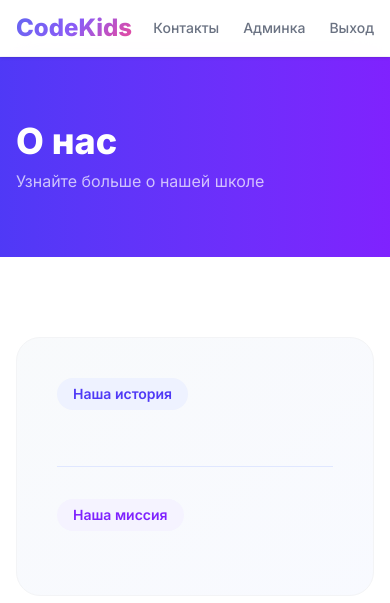
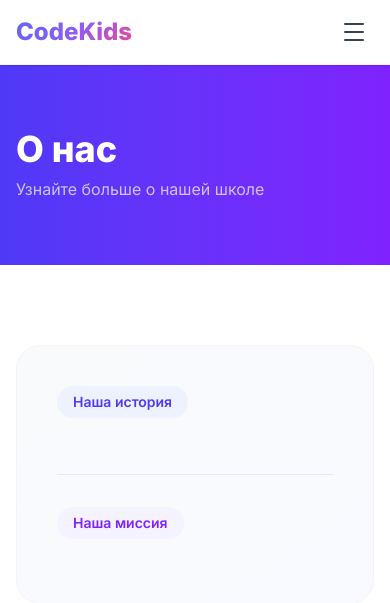
Before and after one commit to strongardo/codekids, a Django app: page /about/ in a window 390 px wide. Shown: the top 603 px of the page. Run offline with Django 5.2, Linux system fonts and the light colour scheme; the visitor is signed in with stand-in values (Sample User, id 1); data that the repository does not hold is empty.

Commit message:
Add header burger-menu on mobile

```diff
--- a/templates/header.html
+++ b/templates/header.html
@@ -3,15 +3,16 @@
         <a href="{% url 'home' %}">
             <span class="text-2xl font-extrabold gradient-text">CodeKids</span>
         </a>
-        <nav class="flex items-center gap-6 text-sm font-medium">
+
+        {# Десктоп-навигация #}
+        <nav class="hidden md:flex items-center gap-6 text-sm font-medium">
             <a href="{% url 'home' %}#contacts" class="text-gray-500 hover:text-indigo-600 transition">Контакты</a>
 
             {% if user.is_staff %}
             <a href="/admin" class="text-gray-500 hover:text-indigo-600 transition">Админка</a>
             <form method="POST" action="{% url 'logout' %}" class="inline">
                 {% csrf_token %}
-                <button type="submit"
-                        class="text-gray-500 hover:text-indigo-600 transition text-sm font-medium bg-transparent p-0 m-0 border-none cursor-pointer">
+                <button type="submit" class="text-gray-500 hover:text-indigo-600 transition text-sm font-medium bg-transparent p-0 m-0 border-none cursor-pointer">
                     Выход
                 </button>
             </form>
@@ -20,8 +21,7 @@
             <a href="{% url 'dashboard' %}" class="text-gray-500 hover:text-indigo-600 transition">Личный кабинет</a>
             <form method="POST" action="{% url 'logout' %}" class="inline">
                 {% csrf_token %}
-                <button type="submit"
-                        class="text-gray-500 hover:text-indigo-600 transition text-sm font-medium bg-transparent p-0 m-0 border-none cursor-pointer">
+                <button type="submit" class="text-gray-500 hover:text-indigo-600 transition text-sm font-medium bg-transparent p-0 m-0 border-none cursor-pointer">
                     Выход
                 </button>
             </form>
@@ -29,7 +29,97 @@
             <a href="{% url 'login_form' %}" class="text-gray-500 hover:text-indigo-600 transition">Вход</a>
             {% endif %}
             {% endif %}
+        </nav>
 
+        {# Кнопка бургера (мобиль) #}
+        <button id="burgerBtn" class="md:hidden flex flex-col justify-center items-center w-10 h-10 rounded-xl hover:bg-gray-100 transition gap-1.5" aria-label="Меню">
+            <span class="burger-line block w-5 h-0.5 bg-gray-700 rounded transition-all duration-300"></span>
+            <span class="burger-line block w-5 h-0.5 bg-gray-700 rounded transition-all duration-300"></span>
+            <span class="burger-line block w-5 h-0.5 bg-gray-700 rounded transition-all duration-300"></span>
+        </button>
+    </div>
+
+    {# Мобильное меню #}
+    <div id="mobileMenu" class="md:hidden hidden border-t border-gray-100 bg-white/95 backdrop-blur-lg">
+        <nav class="max-w-7xl mx-auto px-4 py-4 flex flex-col gap-1 text-sm font-medium">
+            <a href="{% url 'home' %}#contacts"
+               class="text-gray-600 hover:text-indigo-600 hover:bg-indigo-50 transition px-3 py-2.5 rounded-xl">
+                Контакты
+            </a>
+
+            {% if user.is_staff %}
+            <a href="/admin"
+               class="text-gray-600 hover:text-indigo-600 hover:bg-indigo-50 transition px-3 py-2.5 rounded-xl">
+                Админка
+            </a>
+            <form method="POST" action="{% url 'logout' %}">
+                {% csrf_token %}
+                <button type="submit"
+                        class="w-full text-left text-gray-600 hover:text-indigo-600 hover:bg-indigo-50 transition px-3 py-2.5 rounded-xl bg-transparent border-none cursor-pointer text-sm font-medium">
+                    Выход
+                </button>
+            </form>
+            {% else %}
+            {% if user.is_authenticated %}
+            <a href="{% url 'dashboard' %}"
+               class="text-gray-600 hover:text-indigo-600 hover:bg-indigo-50 transition px-3 py-2.5 rounded-xl">
+                Личный кабинет
+            </a>
+            <form method="POST" action="{% url 'logout' %}">
+                {% csrf_token %}
+                <button type="submit"
+                        class="w-full text-left text-gray-600 hover:text-indigo-600 hover:bg-indigo-50 transition px-3 py-2.5 rounded-xl bg-transparent border-none cursor-pointer text-sm font-medium">
+                    Выход
+                </button>
+            </form>
+            {% else %}
+            <a href="{% url 'login_form' %}"
+               class="text-gray-600 hover:text-indigo-600 hover:bg-indigo-50 transition px-3 py-2.5 rounded-xl">
+                Вход
+            </a>
+            {% endif %}
+            {% endif %}
+
+            <div class="pt-2 mt-1 border-t border-gray-100">
+                <a href="#application_form"
+                   class="block text-center bg-gradient-to-r from-indigo-600 to-violet-600 text-white font-semibold px-5 py-2.5 rounded-xl transition-all">
+                    Оставить заявку
+                </a>
+            </div>
         </nav>
     </div>
 </header>
+
+<script>
+    (function () {
+        const btn = document.getElementById('burgerBtn');
+        const menu = document.getElementById('mobileMenu');
+        const lines = btn.querySelectorAll('.burger-line');
+
+        btn.addEventListener('click', () => {
+            const isOpen = !menu.classList.contains('hidden');
+
+            if (isOpen) {
+                menu.classList.add('hidden');
+                lines[0].style.transform = '';
+                lines[1].style.opacity = '1';
+                lines[2].style.transform = '';
+            } else {
+                menu.classList.remove('hidden');
+                lines[0].style.transform = 'translateY(8px) rotate(45deg)';
+                lines[1].style.opacity = '0';
+                lines[2].style.transform = 'translateY(-8px) rotate(-45deg)';
+            }
+        });
+
+        // Закрываем при клике на ссылку внутри меню
+        menu.querySelectorAll('a').forEach(link => {
+            link.addEventListener('click', () => {
+                menu.classList.add('hidden');
+                lines[0].style.transform = '';
+                lines[1].style.opacity = '1';
+                lines[2].style.transform = '';
+            });
+        });
+    })();
+</script>
```
